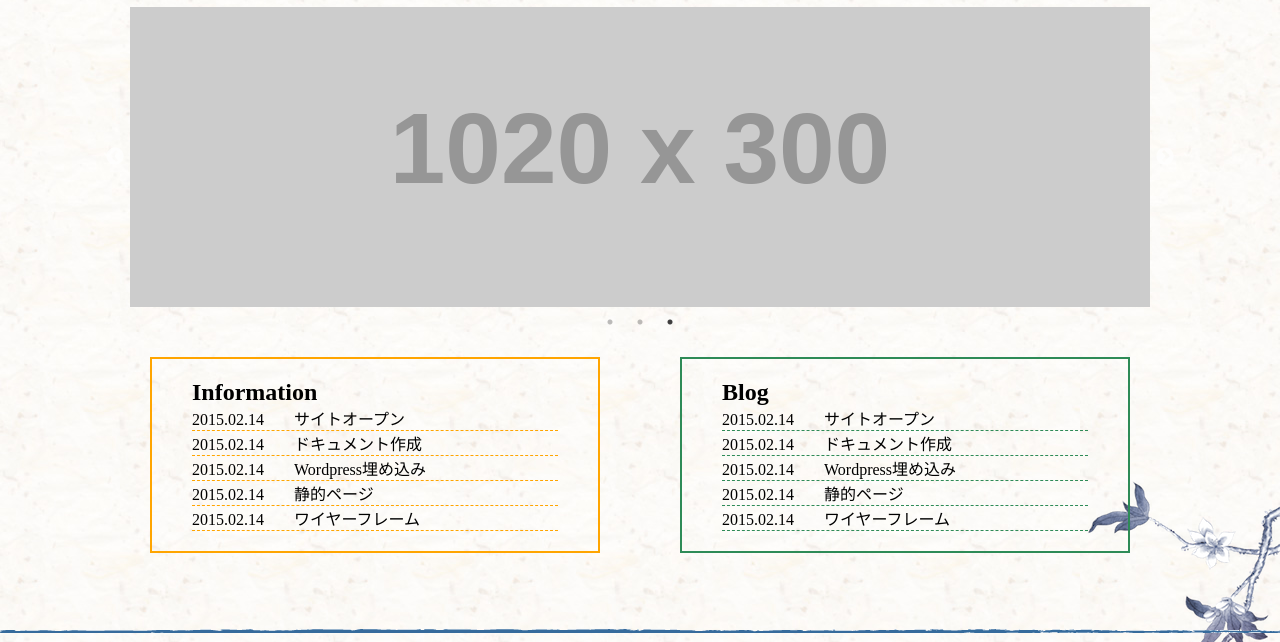
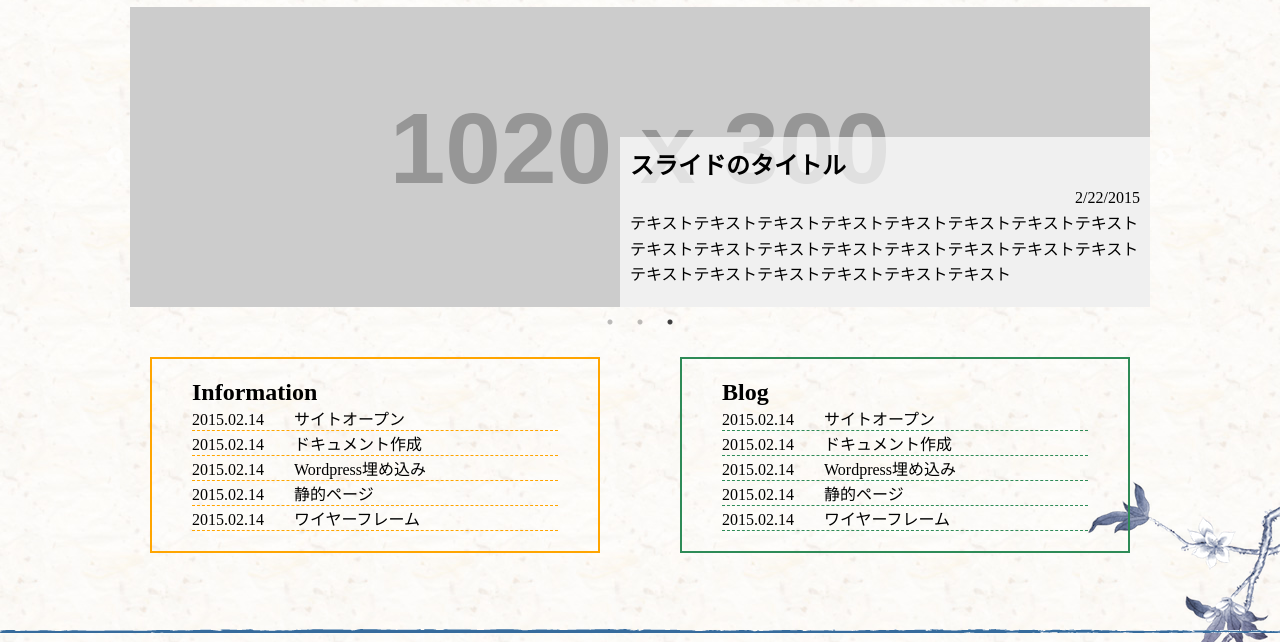
Before and after one commit to bonprosoft/MSPJPWebSite, a plain HTML site: page index.html in a window 1280 px wide. Shown: the part 148-790 px from the top of the page. Drawn offline with nearby package versions, Linux system fonts and the light colour scheme; placeholder pictures from the web are drawn by us; a web font is replaced by a local one.

Commit message:
change slider structure #4
スライダーの内部構造を変更
クリックできるようにした
デザインは適当

```diff
--- a/css/index.css
+++ b/css/index.css
@@ -7,7 +7,33 @@
 .topslider{
     margin-bottom: 30px;
 }
-
+.slide{
+    position: relative;
+    width: 1020px;
+    height: 300px;
+}
+.slide__description{
+    position: absolute;
+    background-color: rgba(255,255,255,0.7);
+    padding: 10px;
+    width: 50%;
+    height: 150px;
+    right: 0;
+    bottom: 0;
+}
+.slide__title{
+    font-size: 24px;
+    line-height: 1.6;
+}
+.slide__date{
+    font-size: 16px;
+    line-height: 1.6;
+    text-align: right;
+}
+.slide__text{
+    font-size: 16px;
+    line-height: 1.6;
+}
 .slick-dots{
   margin-bottom:20px;
   /*Slickのbuttomを強制的に動かしてる*/
--- a/index.html
+++ b/index.html
@@ -18,7 +18,7 @@
         <div class="container">
             <div class="box">
                 <div class="box__left">
-                    <h1 class="title"><a href="/">Microsoft Student Partners JAPANM</a></h1>
+                    <h1 class="title"><a href="/">Microsoft Student Partners JAPAN</a></h1>
                 </div>
                 <div class="box__right">
                     <!-- <img class="menu" src="img/menu.png" alt=""> -->
@@ -38,10 +38,36 @@
     <div class="main">
         <div class="container">
             <div class="topslider">
-              <img src="http://dummyimage.com/1020x300/ccc/fff" alt="">
-              <img src="http://dummyimage.com/1020x300/ccc/fff" alt="">
-              <img src="http://dummyimage.com/1020x300/ccc/fff" alt="">
-                <!-- carousel -->
+                <div class="slide">
+                    <a href="#" title="">
+                        <img src="http://dummyimage.com/1020x300/ccc/fff" alt="">
+                        <div class="slide__description">
+                            <h3 class="slide__title">スライドのタイトル</h3>
+                            <p  class="slide__date">2/22/2015</p>
+                            <p  class="slide__text">テキストテキストテキストテキストテキストテキストテキストテキストテキストテキストテキストテキストテキストテキストテキストテキストテキストテキストテキストテキストテキストテキスト</p>
+                        </div>
+                    </a>
+                </div>
+                <div class="slide">
+                    <a href="#" title="">
+                        <img src="http://dummyimage.com/1020x300/ccc/fff" alt="">
+                        <div class="slide__description">
+                            <h3 class="slide__title">スライドのタイトル</h3>
+                            <p  class="slide__date">2/22/2015</p>
+                            <p  class="slide__text">テキストテキストテキストテキストテキストテキストテキストテキストテキストテキストテキストテキストテキストテキストテキストテキストテキストテキストテキストテキストテキストテキスト</p>
+                        </div>
+                    </a>
+                </div>
+                <div class="slide">
+                    <a href="#" title="">
+                        <img src="http://dummyimage.com/1020x300/ccc/fff" alt="">
+                        <div class="slide__description">
+                            <h3 class="slide__title">スライドのタイトル</h3>
+                            <p  class="slide__date">2/22/2015</p>
+                            <p  class="slide__text">テキストテキストテキストテキストテキストテキストテキストテキストテキストテキストテキストテキストテキストテキストテキストテキストテキストテキストテキストテキストテキストテキスト</p>
+                        </div>
+                    </a>
+                </div>
             </div>
             <div class="topinfo">
                 <div class="topinfo__left">
```
